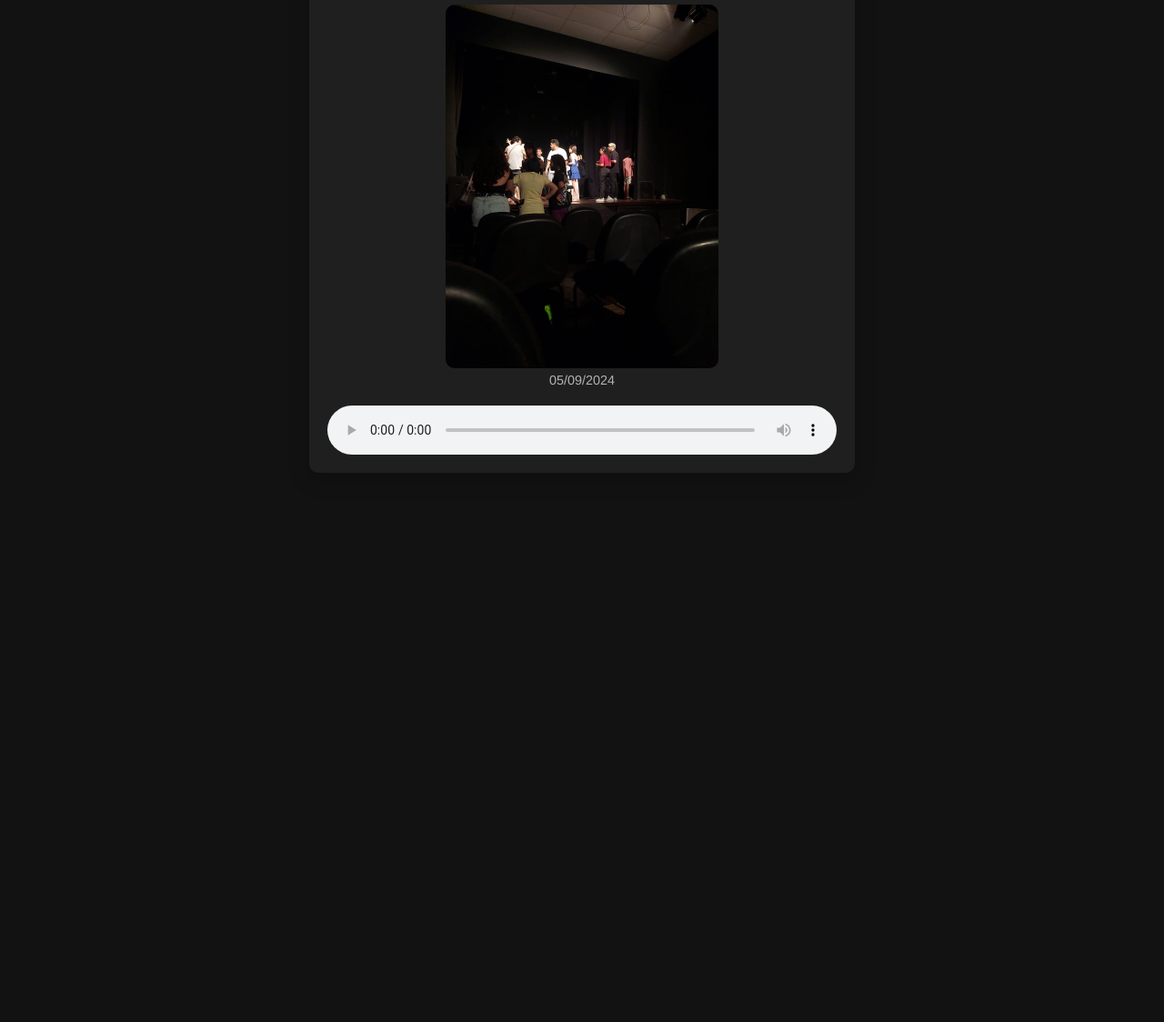
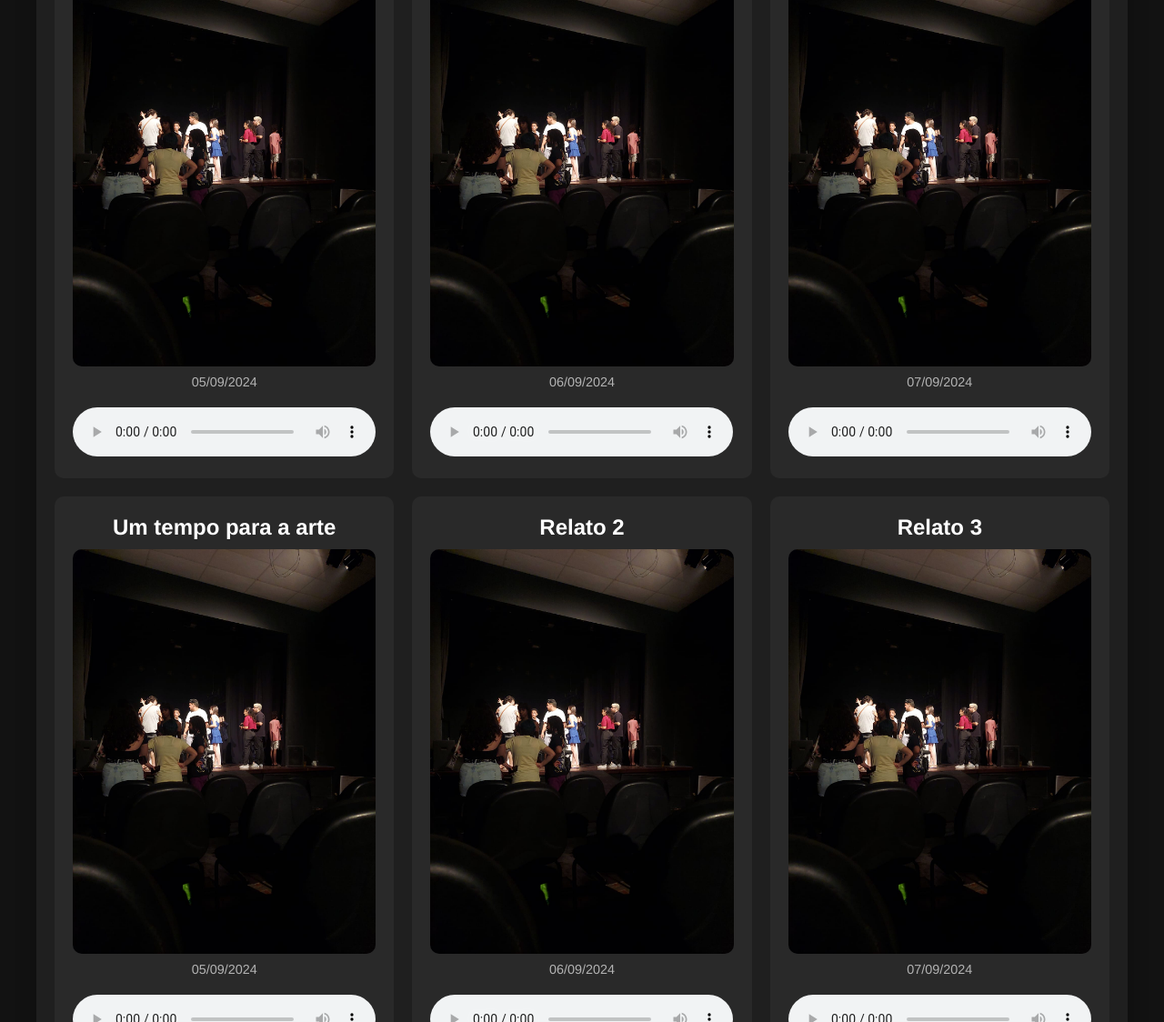
Before and after one commit to ArthurLgrk/redacao-trabalho-final, a plain HTML site: page index.html in a window 1280 px wide. Shown: the part 176-1300 px from the top of the page at 91% size. Before the commit the page ends 800 px from the top, so only its background shows below. Drawn offline with Linux system fonts and the light colour scheme.

Commit message:
Atualização para grid com 3 linhas e 3 colunas

```diff
--- a/index.html
+++ b/index.html
@@ -1,4 +1,3 @@
-<body>
 <!DOCTYPE html>
 <html lang="pt-BR">
 <head>
@@ -11,19 +10,138 @@
 <body>
   <div class="container">
     <header>
-      <h1>Um tempo para a arte</h1>
+      <h1>Áudio diário</h1>
     </header>
 
+    <div class="grid-container">
+      <!-- Item 1 -->
+      <div class="item">
+        <h2>Um tempo para a arte</h2>
         <figure>
-      <img src="relato1.jpeg" alt="Imagem do Relato" width="300" height="200">
+          <img src="relato1.jpeg" alt="Imagem do Relato 1" width="300" height="200">
           <figcaption>05/09/2024</figcaption>
         </figure>
-
         <div class="audio-player">
           <audio controls>
             <source src="relato1.m4a" type="audio/mpeg">
           </audio>
         </div>
       </div>
+
+      <!-- Item 2 -->
+      <div class="item">
+        <h2>Relato 2</h2>
+        <figure>
+          <img src="relato1.jpeg" alt="Imagem do Relato 2" width="300" height="200">
+          <figcaption>06/09/2024</figcaption>
+        </figure>
+        <div class="audio-player">
+          <audio controls>
+            <source src="relato1.m4a" type="audio/mpeg">
+          </audio>
+        </div>
+      </div>
+
+      <!-- Item 3 -->
+      <div class="item">
+        <h2>Relato 3</h2>
+        <figure>
+          <img src="relato1.jpeg" alt="Imagem do Relato 3" width="300" height="200">
+          <figcaption>07/09/2024</figcaption>
+        </figure>
+        <div class="audio-player">
+          <audio controls>
+            <source src="relato1.m4a" type="audio/mpeg">
+          </audio>
+        </div>
+      </div>
+
+<!-- Item 1 -->
+      <div class="item">
+        <h2>Um tempo para a arte</h2>
+        <figure>
+          <img src="relato1.jpeg" alt="Imagem do Relato 1" width="300" height="200">
+          <figcaption>05/09/2024</figcaption>
+        </figure>
+        <div class="audio-player">
+          <audio controls>
+            <source src="relato1.m4a" type="audio/mpeg">
+          </audio>
+        </div>
+      </div>
+
+      <!-- Item 2 -->
+      <div class="item">
+        <h2>Relato 2</h2>
+        <figure>
+          <img src="relato1.jpeg" alt="Imagem do Relato 2" width="300" height="200">
+          <figcaption>06/09/2024</figcaption>
+        </figure>
+        <div class="audio-player">
+          <audio controls>
+            <source src="relato1.m4a" type="audio/mpeg">
+          </audio>
+        </div>
+      </div>
+
+      <!-- Item 3 -->
+      <div class="item">
+        <h2>Relato 3</h2>
+        <figure>
+          <img src="relato1.jpeg" alt="Imagem do Relato 3" width="300" height="200">
+          <figcaption>07/09/2024</figcaption>
+        </figure>
+        <div class="audio-player">
+          <audio controls>
+            <source src="relato1.m4a" type="audio/mpeg">
+          </audio>
+        </div>
+      </div>
+<!-- Item 1 -->
+      <div class="item">
+        <h2>Um tempo para a arte</h2>
+        <figure>
+          <img src="relato1.jpeg" alt="Imagem do Relato 1" width="300" height="200">
+          <figcaption>05/09/2024</figcaption>
+        </figure>
+        <div class="audio-player">
+          <audio controls>
+            <source src="relato1.m4a" type="audio/mpeg">
+          </audio>
+        </div>
+      </div>
+
+      <!-- Item 2 -->
+      <div class="item">
+        <h2>Relato 2</h2>
+        <figure>
+          <img src="relato1.jpeg" alt="Imagem do Relato 2" width="300" height="200">
+          <figcaption>06/09/2024</figcaption>
+        </figure>
+        <div class="audio-player">
+          <audio controls>
+            <source src="relato1.m4a" type="audio/mpeg">
+          </audio>
+        </div>
+      </div>
+
+      <!-- Item 3 -->
+      <div class="item">
+        <h2>Relato 3</h2>
+        <figure>
+          <img src="relato1.jpeg" alt="Imagem do Relato 3" width="300" height="200">
+          <figcaption>07/09/2024</figcaption>
+        </figure>
+        <div class="audio-player">
+          <audio controls>
+            <source src="relato1.m4a" type="audio/mpeg">
+          </audio>
+        </div>
+      </div>
+
+
+      <!-- Adicione mais itens conforme necessário -->
+    </div>
+  </div>
 </body>
 </html>
--- a/style.css
+++ b/style.css
@@ -11,12 +11,12 @@ body {
   display: flex;
   justify-content: center;
   align-items: center;
-  height: 100vh;
+  min-height: 100vh;
   margin: 0;
 }
 
 .container {
-  max-width: 600px;
+  max-width: 1200px;
   width: 100%;
   padding: 20px;
   background-color: #1f1f1f;
@@ -30,12 +30,35 @@ h1 {
   margin-bottom: 20px;
 }
 
+.grid-container {
+  display: grid;
+  grid-template-columns: repeat(3, 1fr); /* Cria 3 colunas */
+  gap: 20px;
+  margin-top: 20px;
+}
+
+.item {
+  display: flex;
+  flex-direction: column;
+  justify-content: flex-start;
+  align-items: center;
+  background-color: #292929;
+  padding: 20px;
+  border-radius: 10px;
+}
+
+h2 {
+  font-size: 1.5rem;
+  margin-bottom: 10px;
+}
+
 figure {
+  width: 100%;
   margin-bottom: 10px;
 }
 
 img {
-  max-width: 100%;
+  width: 100%;
   height: auto;
   border-radius: 10px;
 }
@@ -47,14 +70,19 @@ figcaption {
 }
 
 .audio-player {
-  margin-top: 20px;
+  margin-top: 10px;
+  width: 100%;
 }
 
 audio {
-  width: 100%;
+  width: 100%; /* O player de áudio ocupa 100% da largura disponível */
 }
 
 @media (max-width: 768px) {
+  .grid-container {
+    grid-template-columns: 1fr; /* Em telas menores, apenas uma coluna */
+  }
+
   h1 {
     font-size: 1.5rem;
   }
```
Lines whose indentation alone changed are shown as unchanged.
